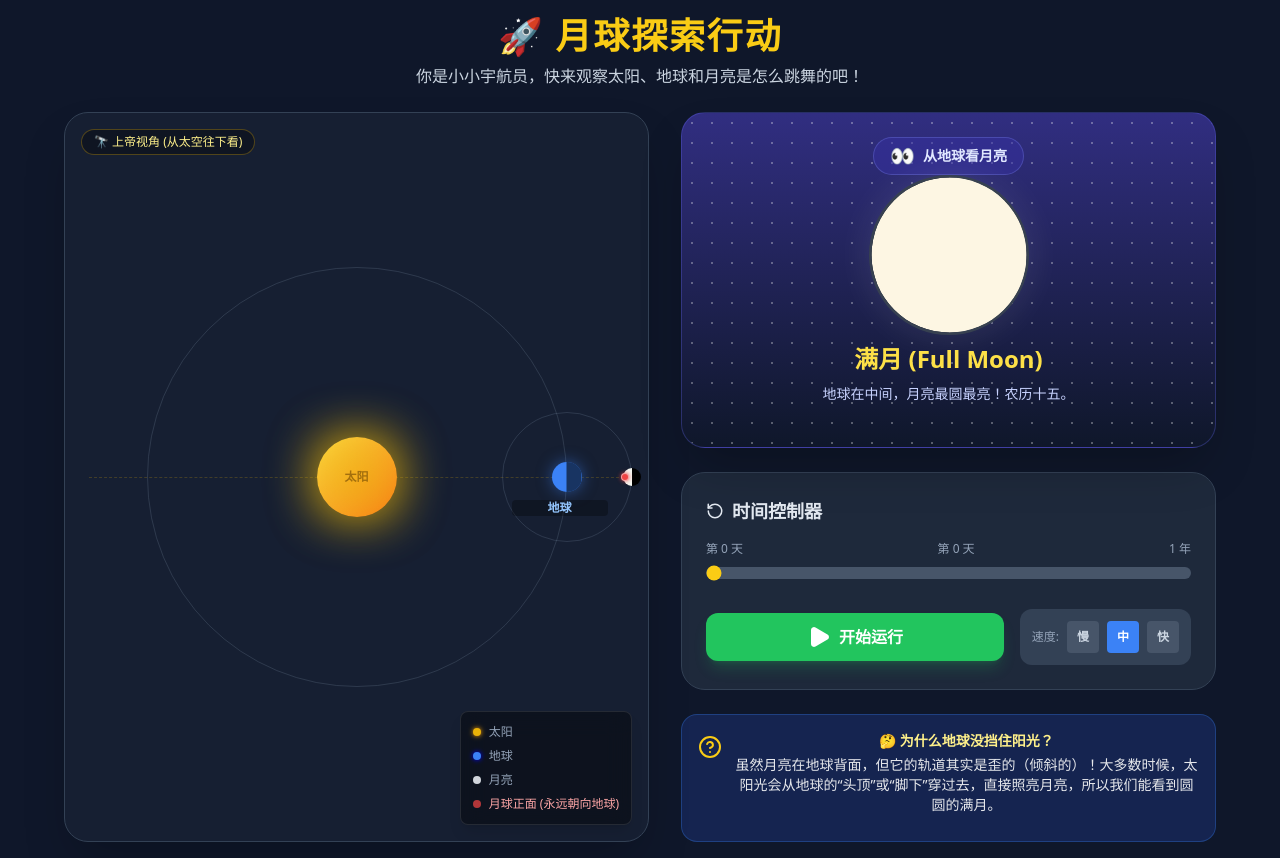
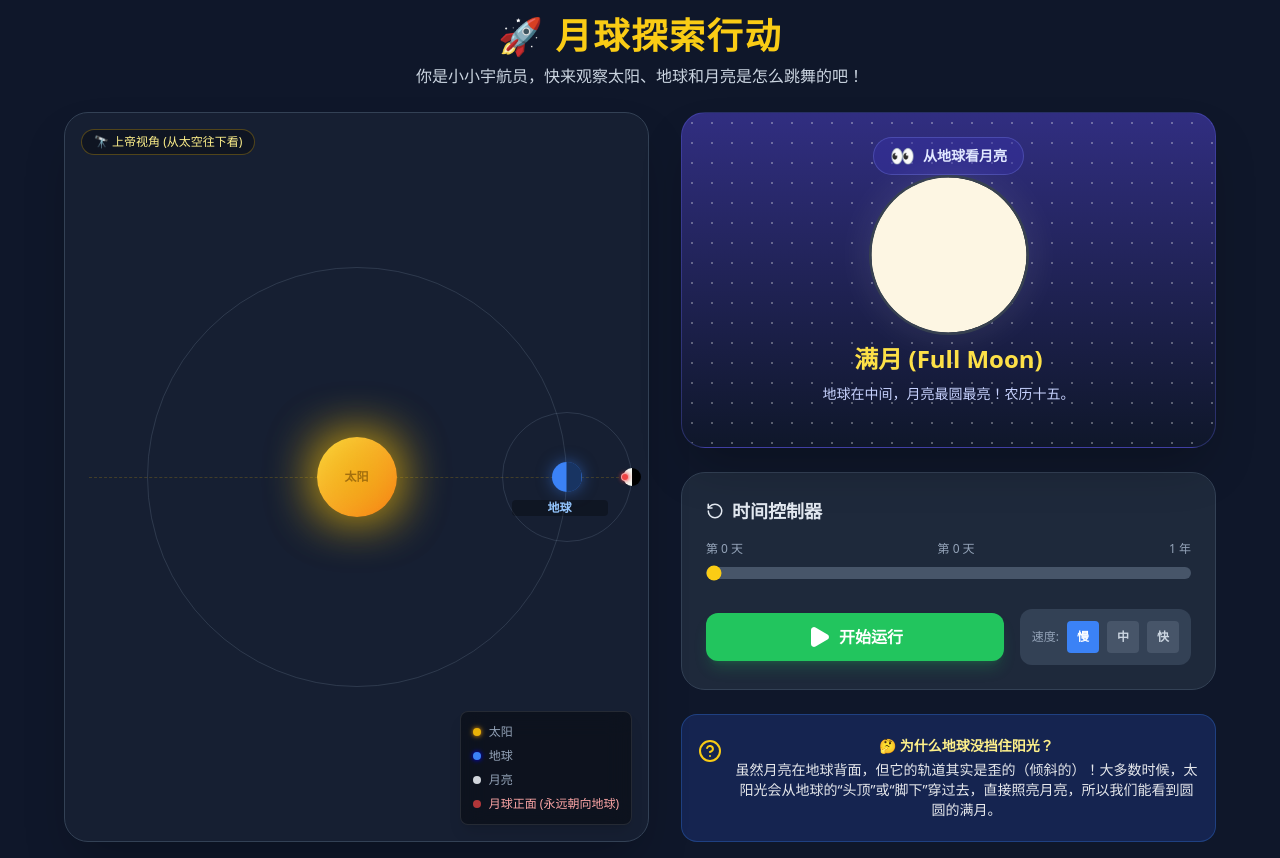
Before and after one commit to geyu210/moon-phase-edu, a React (Create React App) app: page / in a window 1280 px wide. Built offline with nearby package versions, Linux system fonts and the light colour scheme.

Commit message:
feat: update MoonPhaseEdu component logic and presentation

```diff
--- a/src/MoonPhaseEdu.js
+++ b/src/MoonPhaseEdu.js
@@ -5,9 +5,7 @@ const MoonPhaseEdu = () => {
     // 状态管理
     const [day, setDay] = useState(0); // 一年中的第几天 (0-365)
     const [isPlaying, setIsPlaying] = useState(false);
-
-    // ⭐️ 速度调整：默认中速设为 0.05 (原本的慢速)
-    const [speed, setSpeed] = useState(0.05);
+    const [speed, setSpeed] = useState(0.05); // 默认慢速，适合观察
     const requestRef = useRef();
 
     // 天文参数
@@ -53,9 +51,17 @@ const MoonPhaseEdu = () => {
     const moonAbsX = earthX + moonRelX;
     const moonAbsY = earthY + moonRelY;
 
-    // 3. 计算月相角度
+    // 3. 计算月相角度 (用于判断阶段)
+    // 0度=满月位置
     let phaseAngle = ((moonAngleRelative * 180 / Math.PI) + 180) % 360;
     if (phaseAngle < 0) phaseAngle += 360;
+
+    // 4. ✨ 核心计算：视觉倾角 ✨
+    // 计算从月球绝对位置指向太阳(0,0)的角度
+    // 这让右侧大月亮的亮面永远指向屏幕中心的太阳
+    const sunDirectionRad = Math.atan2(-moonAbsY, -moonAbsX);
+    // 转换为度数，用于 CSS rotate
+    const sunDirectionDeg = sunDirectionRad * (180 / Math.PI);
 
     // --- 获取月相名称 ---
     const getPhaseInfo = (angle) => {
@@ -100,8 +106,14 @@ const MoonPhaseEdu = () => {
     const currentTip = getDynamicTip();
 
     // 月相渲染组件
-    const MoonPhaseVisual = ({ angle }) => {
+    const MoonPhaseVisual = ({ angle, rotation }) => {
         const theta = angle % 360;
+
+        // 为了配合“追随太阳”的旋转，我们需要重新标准化渲染逻辑
+        // 我们总是渲染一个“右边亮”的基础形态，然后通过外部 rotation 来让它指向正确的方向
+        // 但是因为 phaseAngle 包含了 0-360 的变化，我们需要一个稍微聪明的转换
+
+        // 原始逻辑保持不变，负责“胖瘦”
         const isWaxing = theta <= 180;
         let scaleX = 0;
         if (theta <= 90) scaleX = -1 + (theta / 90);
@@ -113,8 +125,22 @@ const MoonPhaseEdu = () => {
         const ellipseColor = isEllipseWhite ? '#FDF6E3' : '#1a1a1a';
         const absScaleX = Math.abs(Math.cos(theta * Math.PI / 180));
 
+        // 视觉修正：
+        // 普通的月相图是 "North Up" (北极朝上)。
+        // 我们现在要让它 "Sun Up" (亮面朝向太阳)。
+        // 这需要一个额外的旋转容器
+
         return (
-            <div className="w-32 h-32 rounded-full bg-gray-900 relative overflow-hidden border-2 border-gray-700 shadow-[0_0_30px_rgba(255,255,255,0.1)]">
+            <div
+                className="w-32 h-32 rounded-full bg-gray-900 relative overflow-hidden border-2 border-gray-700 shadow-[0_0_30px_rgba(255,255,255,0.1)] transition-transform duration-75 ease-linear"
+                style={{
+                    // 这里的 rotation 让我们的大月亮亮面始终指向太阳方向！
+                    // 这是一个非常酷的真实物理模拟
+                    transform: `rotate(${rotation}deg)`
+                }}
+            >
+                {/* 内部内容反向旋转文字？不，月球表面特征应该跟着转才对！*/}
+                {/* 所以我们保持内部不变，让整个球转动 */}
                 <div className="absolute inset-0 bg-[#FDF6E3]" style={{ clipPath: isWaxing ? 'polygon(50% 0, 100% 0, 100% 100%, 50% 100%)' : 'polygon(0 0, 50% 0, 50% 100%, 0 100%)' }}></div>
                 <div className="absolute top-0 bottom-0 left-1/2 w-full -translate-x-1/2 rounded-[50%]" style={{ backgroundColor: ellipseColor, transform: `translateX(-50%) scaleX(${absScaleX})`, zIndex: 10 }}></div>
             </div>
@@ -186,15 +212,7 @@ const MoonPhaseEdu = () => {
                                     >
                                         <div className="absolute inset-0 w-full h-full bg-gradient-to-r from-[#F4F6F0] from-50% to-black to-50%"></div>
                                     </div>
-
-                                    {/* ✨ 修复：红点旋转逻辑 ✨ */}
-                                    <div
-                                        className="absolute inset-0 flex items-center justify-center pointer-events-none"
-                                        style={{
-                                            // 关键修正：加上地球公转角度，完美抵消参考系变化
-                                            transform: `rotate(${moonAngleRelative + earthAngleRad}rad)`
-                                        }}
-                                    >
+                                    <div className="absolute inset-0 flex items-center justify-center pointer-events-none" style={{ transform: `rotate(${moonAngleRelative + earthAngleRad}rad)` }}>
                                         <div className="absolute w-2 h-2 bg-red-500 rounded-full shadow-[0_0_4px_rgba(239,68,68,0.9)] border-[0.5px] border-white/50" style={{ left: -2 }}></div>
                                     </div>
                                 </div>
@@ -220,7 +238,8 @@ const MoonPhaseEdu = () => {
                                 <span className="text-sm font-bold text-indigo-100">从地球看月亮</span>
                             </div>
                             <div className="mb-6 scale-125 transform transition-transform duration-300 hover:scale-135 cursor-pointer" title="这是月亮现在的样子">
-                                <MoonPhaseVisual angle={phaseAngle} />
+                                {/* ✨ 这里的 rotation 让月亮的亮面始终指向太阳 */}
+                                <MoonPhaseVisual angle={phaseAngle} rotation={sunDirectionDeg} />
                             </div>
                             <div className="text-center h-20">
                                 <h2 className="text-2xl font-bold text-yellow-300 mb-2 transition-all">{phaseInfo.name}</h2>
@@ -251,16 +270,16 @@ const MoonPhaseEdu = () => {
                             </button>
                             <div className="flex items-center gap-2 bg-slate-700 px-3 py-3 rounded-xl">
                                 <span className="text-xs text-slate-400 whitespace-nowrap">速度:</span>
-                                {/* ⭐️ 速度按钮重新映射：0.01 / 0.05 / 0.2 */}
-                                <button onClick={() => setSpeed(0.01)} className={`w-8 h-8 rounded text-xs font-bold transition-colors ${speed === 0.01 ? 'bg-blue-500 text-white' : 'bg-slate-600 text-slate-300'}`}>慢</button>
-                                <button onClick={() => setSpeed(0.05)} className={`w-8 h-8 rounded text-xs font-bold transition-colors ${speed === 0.05 ? 'bg-blue-500 text-white' : 'bg-slate-600 text-slate-300'}`}>中</button>
-                                <button onClick={() => setSpeed(0.2)} className={`w-8 h-8 rounded text-xs font-bold transition-colors ${speed === 0.2 ? 'bg-blue-500 text-white' : 'bg-slate-600 text-slate-300'}`}>快</button>
+                                <button onClick={() => setSpeed(0.05)} className={`w-8 h-8 rounded text-xs font-bold transition-colors ${speed === 0.05 ? 'bg-blue-500 text-white' : 'bg-slate-600 text-slate-300'}`}>慢</button>
+                                <button onClick={() => setSpeed(0.2)} className={`w-8 h-8 rounded text-xs font-bold transition-colors ${speed === 0.2 ? 'bg-blue-500 text-white' : 'bg-slate-600 text-slate-300'}`}>中</button>
+                                <button onClick={() => setSpeed(0.8)} className={`w-8 h-8 rounded text-xs font-bold transition-colors ${speed === 0.8 ? 'bg-blue-500 text-white' : 'bg-slate-600 text-slate-300'}`}>快</button>
                             </div>
                         </div>
                     </div>
 
-                    <div className={`rounded-2xl p-4 flex items-start gap-3 transition-colors duration-500 border min-h-[8rem] ${currentTip.bg}`}>
-                        {currentTip.icon}
+                    {/* ⭐️ 修复跳动：使用固定高度 h-32 并用 flex-center 保持美观 */}
+                    <div className={`rounded-2xl p-4 flex items-center gap-3 transition-colors duration-500 border h-32 ${currentTip.bg}`}>
+                        <div className="self-start mt-1">{currentTip.icon}</div>
                         <div className="text-sm text-gray-200">
                             <strong className="text-yellow-200 block mb-1">{currentTip.title}</strong>
                             {currentTip.content}
```
